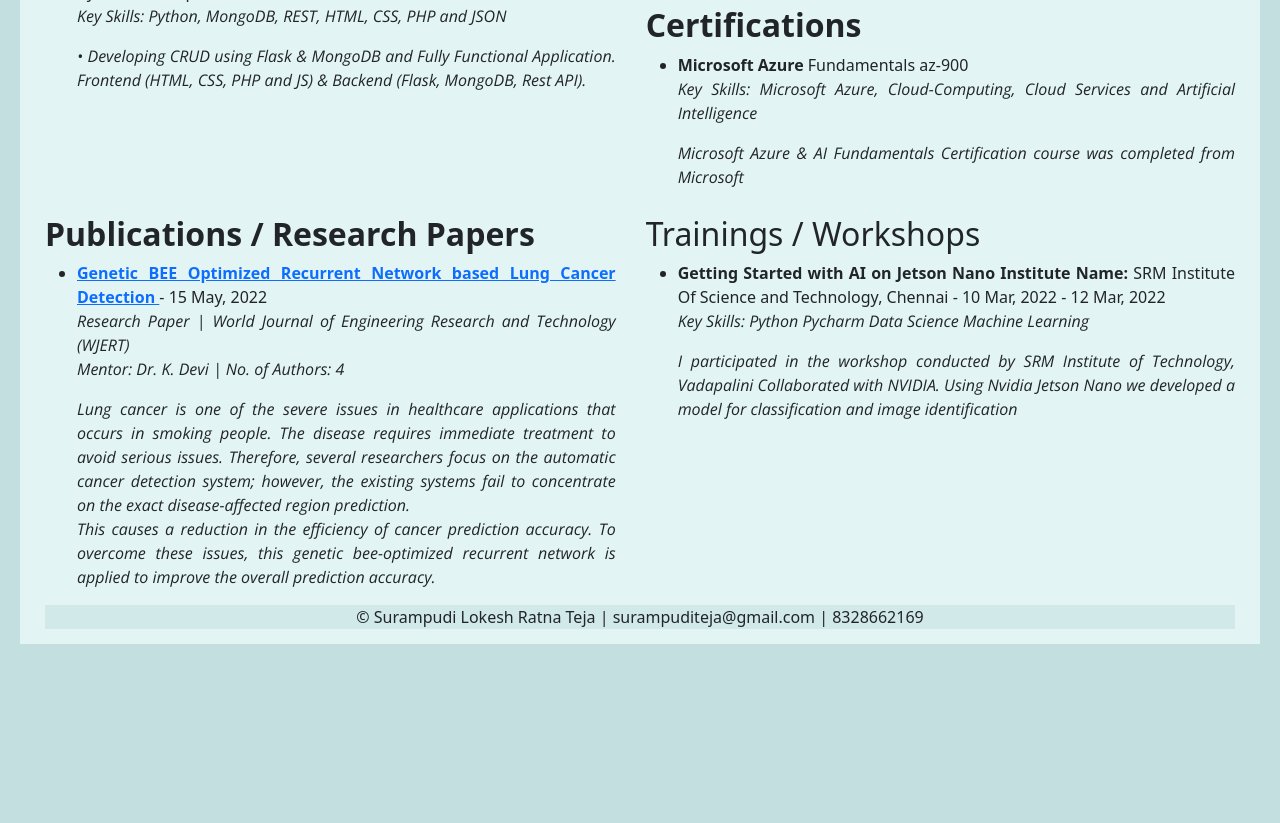
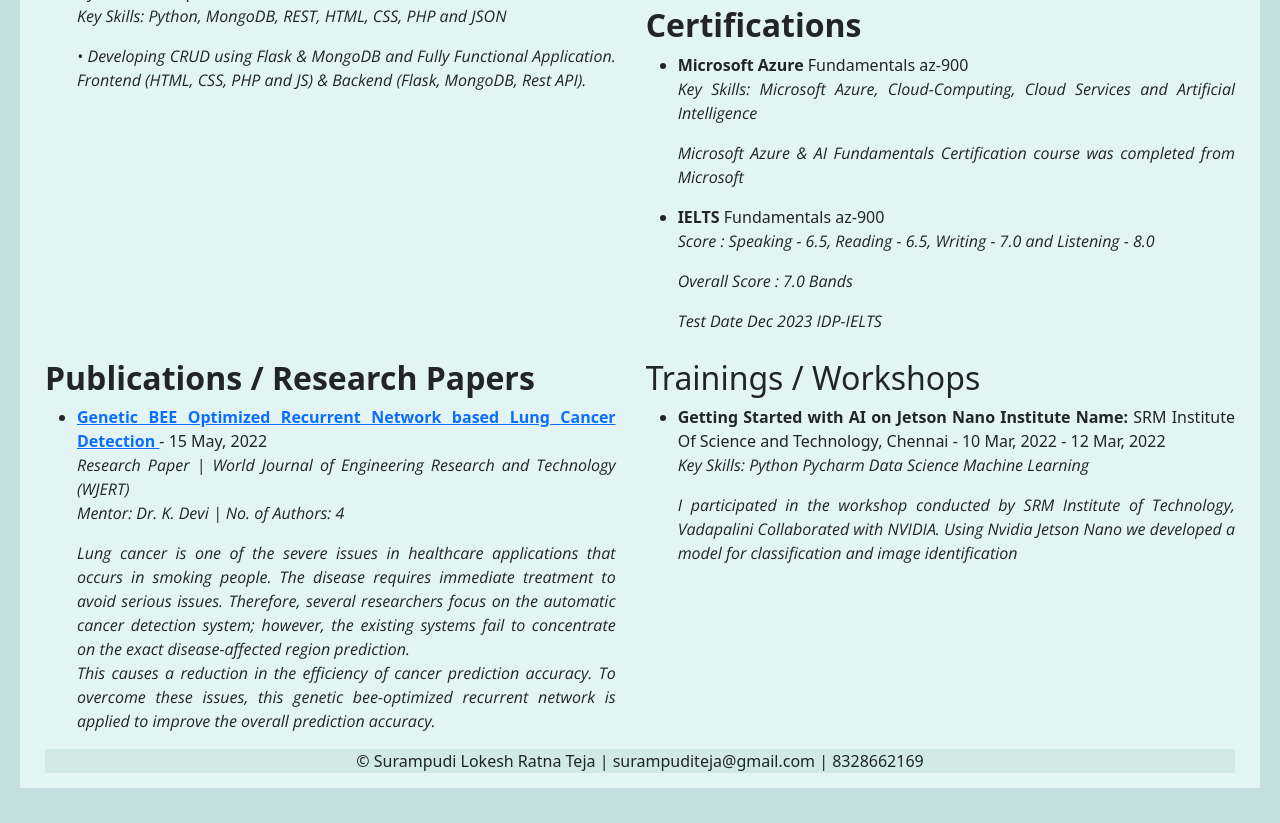
Before and after one commit to slrteja/resume, a plain HTML site: page resume.html in a window 1280 px wide. Shown: the part 1107-1930 px from the top of the page. Before the commit the page ends 1786 px from the top, so only its background shows below. Drawn offline with nearby package versions, Linux system fonts and the light colour scheme.

Commit message:
Update resume.html
IELTS Certification

```diff
--- a/resume.html
+++ b/resume.html
@@ -173,6 +173,16 @@ Modi Initiative to launch 75 Satellites designed by students.
             Microsoft Azure & AI Fundamentals Certification course was completed
             from Microsoft
           </p>
+          <li><b>IELTS </b> Fundamentals az-900</li>
+          <p>
+            <b>Score :</b> Speaking - 6.5, Reading - 6.5, Writing - 7.0 and Listening - 8.0
+          </p>
+          <p>
+            <b>Overall Score : 7.0 Bands </b>
+          </p>
+          <p>
+            Test Date Dec 2023 IDP-IELTS
+          </p>
         </ul>
       </div>
       <div class="card-publications">
```
